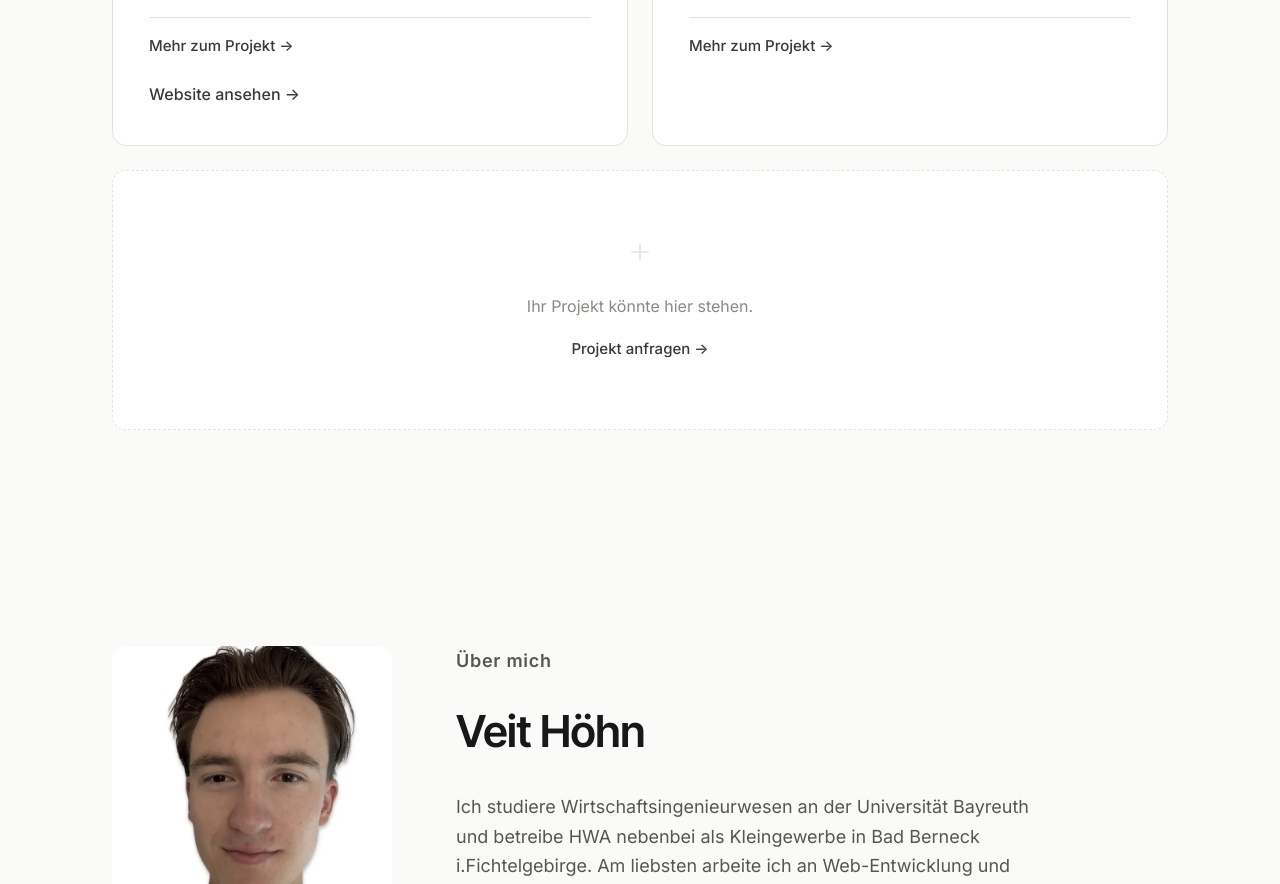
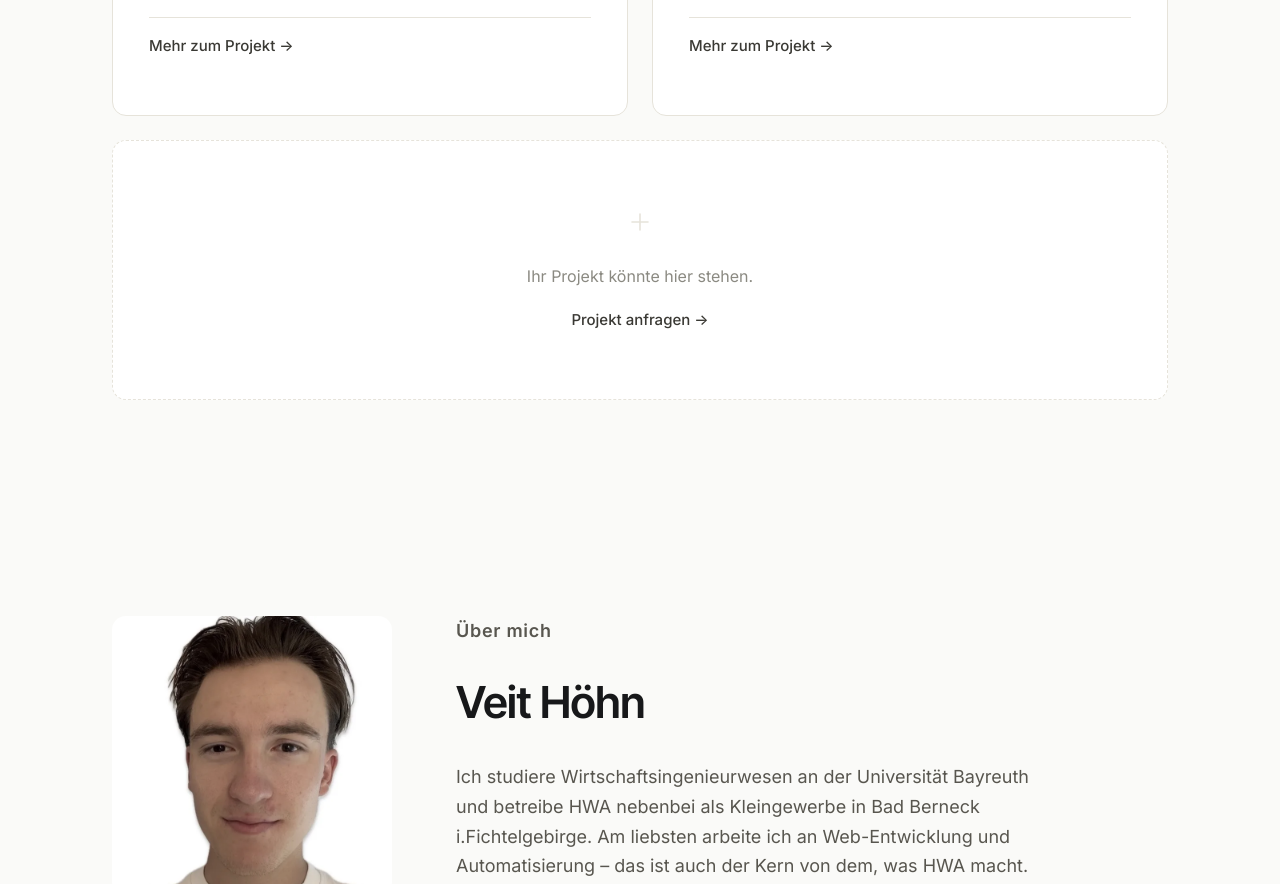
Before and after one commit to hwa-hoehn/hwa-website, a plain HTML site: page index.html in a window 1280 px wide. Shown: the part 2975-3859 px from the top of the page. Drawn offline with Linux system fonts and the light colour scheme.

Commit message:
Update index.html

```diff
--- a/index.html
+++ b/index.html
@@ -177,7 +177,7 @@
     <p><strong>Das Ergebnis:</strong> Eine Seite, die Vertrauen schafft, bevor der erste Kontakt überhaupt stattfindet.</p>
   </div>
 </details>
-    <a href="#" class="portfolio-link">Website ansehen →</a>
+
   </div>
 </article>
        <article class="portfolio-card portfolio-card-main">
```
